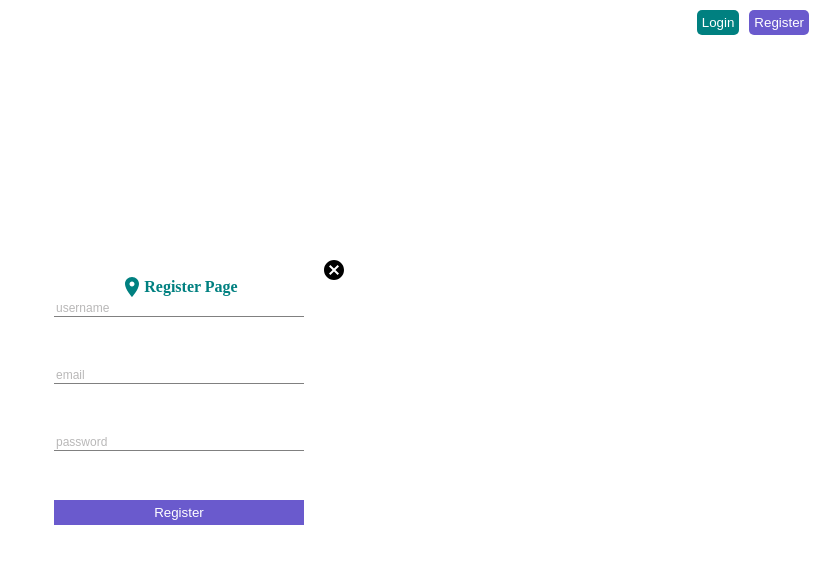
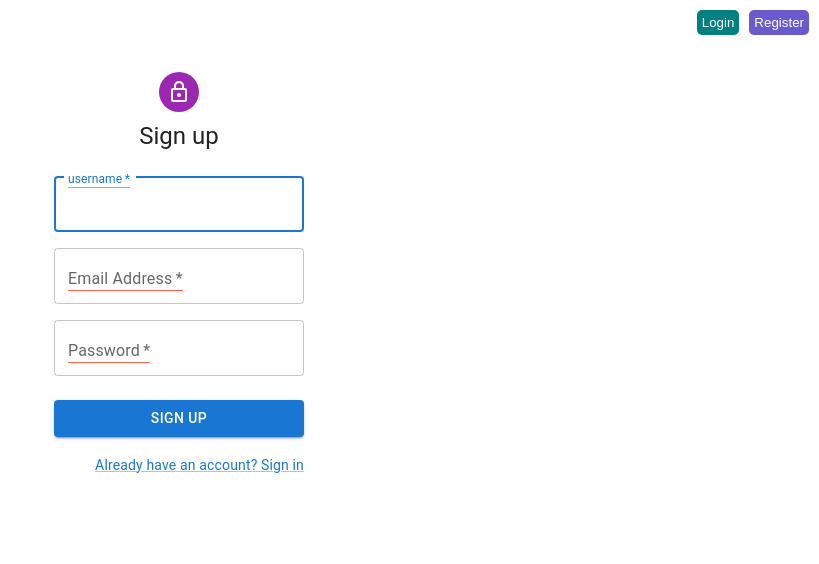
Before and after one commit to MoEssam/auth-boilerplate, a React (Create React App) app in the folder frontend/: page / in a window 1280 px wide. Both pictures are taken after a click on the button "Register". Shown: the top 564 px of the page, without its empty margins (461-1280 px from the left). Built offline with nearby package versions, Linux system fonts and the light colour scheme.

Commit message:
updated register screen

```diff
--- a/frontend/src/App.js
+++ b/frontend/src/App.js
@@ -33,7 +33,7 @@ function App() {
           </button>
         </div>
       )}
-      {showRegister && <Register setShowRegister={setShowRegister} />}
+      {showRegister && <Register />}
       {showLogin && (
         <Login
           setShowLogin={setShowLogin}
--- a/frontend/src/components/Register.jsx
+++ b/frontend/src/components/Register.jsx
@@ -1,52 +1,112 @@
-import "./register.css";
-import { Cancel, Room } from "@material-ui/icons";
-import { useRef, useState } from "react";
+import * as React from "react";
+import Avatar from "@mui/material/Avatar";
+import Button from "@mui/material/Button";
+import CssBaseline from "@mui/material/CssBaseline";
+import TextField from "@mui/material/TextField";
+import Link from "@mui/material/Link";
+import Grid from "@mui/material/Grid";
+import Box from "@mui/material/Box";
+import LockOutlinedIcon from "@mui/icons-material/LockOutlined";
+import Typography from "@mui/material/Typography";
+import Container from "@mui/material/Container";
+import { createTheme, ThemeProvider } from "@mui/material/styles";
 import axios from "axios";
 
-export default function Register({ setShowRegister }) {
-  const [success, setSuccess] = useState(false);
-  const [error, setError] = useState(false);
-  const usernameRef = useRef();
-  const emailRef = useRef();
-  const passwordRef = useRef();
+const theme = createTheme();
 
-  const handleSubmit = async (e) => {
-    e.preventDefault();
+export default function SignUp() {
+  const handleSubmit = async (event) => {
+    event.preventDefault();
+    const data = new FormData(event.currentTarget);
     const newUser = {
-      username: usernameRef.current.value,
-      email: emailRef.current.value,
-      password: passwordRef.current.value,
+      username: data.get("username"),
+      email: data.get("email"),
+      password: data.get("password"),
     };
-
     try {
       await axios.post("/users/register", newUser);
-      setError(false);
-      setSuccess(true);
+      alert("Success");
     } catch (err) {
-      setError(true);
+      console.log(err);
     }
   };
 
   return (
-    <div className="registerContainer">
-      <div className="logo">
-        <Room />
-        Register Page
-      </div>
-      <form onSubmit={handleSubmit}>
-        <input type="text" placeholder="username" ref={usernameRef}></input>
-        <input type="email" placeholder="email" ref={emailRef}></input>
-        <input type="password" placeholder="password" ref={passwordRef}></input>
-        <button className="registerBtn"> Register</button>
-        {success && (
-          <span className="success">Successfull. You can login now!</span>
-        )}
-        {error && <span className="failure">Something went wrong!</span>}
-      </form>
-      <Cancel
-        className="registerCancel"
-        onClick={() => setShowRegister(false)}
-      />
-    </div>
+    <ThemeProvider theme={theme}>
+      <Container component="main" maxWidth="xs">
+        <CssBaseline />
+        <Box
+          sx={{
+            marginTop: 8,
+            display: "flex",
+            flexDirection: "column",
+            alignItems: "center",
+          }}
+        >
+          <Avatar sx={{ m: 1, bgcolor: "secondary.main" }}>
+            <LockOutlinedIcon />
+          </Avatar>
+          <Typography component="h1" variant="h5">
+            Sign up
+          </Typography>
+          <Box
+            component="form"
+            noValidate
+            onSubmit={handleSubmit}
+            sx={{ mt: 3 }}
+          >
+            <Grid container spacing={2}>
+              <Grid item xs={12}>
+                <TextField
+                  autoComplete="given-name"
+                  name="username"
+                  required
+                  fullWidth
+                  id="username"
+                  label="username"
+                  autoFocus
+                />
+              </Grid>
+              <Grid item xs={12}>
+                <TextField
+                  required
+                  fullWidth
+                  id="email"
+                  label="Email Address"
+                  name="email"
+                  autoComplete="email"
+                />
+              </Grid>
+              <Grid item xs={12}>
+                <TextField
+                  required
+                  fullWidth
+                  name="password"
+                  label="Password"
+                  type="password"
+                  id="password"
+                  autoComplete="new-password"
+                />
+              </Grid>
+            </Grid>
+            <Button
+              type="submit"
+              fullWidth
+              variant="contained"
+              sx={{ mt: 3, mb: 2 }}
+            >
+              Sign Up
+            </Button>
+            <Grid container justifyContent="flex-end">
+              <Grid item>
+                <Link href="/login" variant="body2">
+                  Already have an account? Sign in
+                </Link>
+              </Grid>
+            </Grid>
+          </Box>
+        </Box>
+      </Container>
+    </ThemeProvider>
   );
 }
```
Also changed, not shown: frontend/package.json (+5 -2 lines), 1 other file (tests, documents, lock files or other folders).
